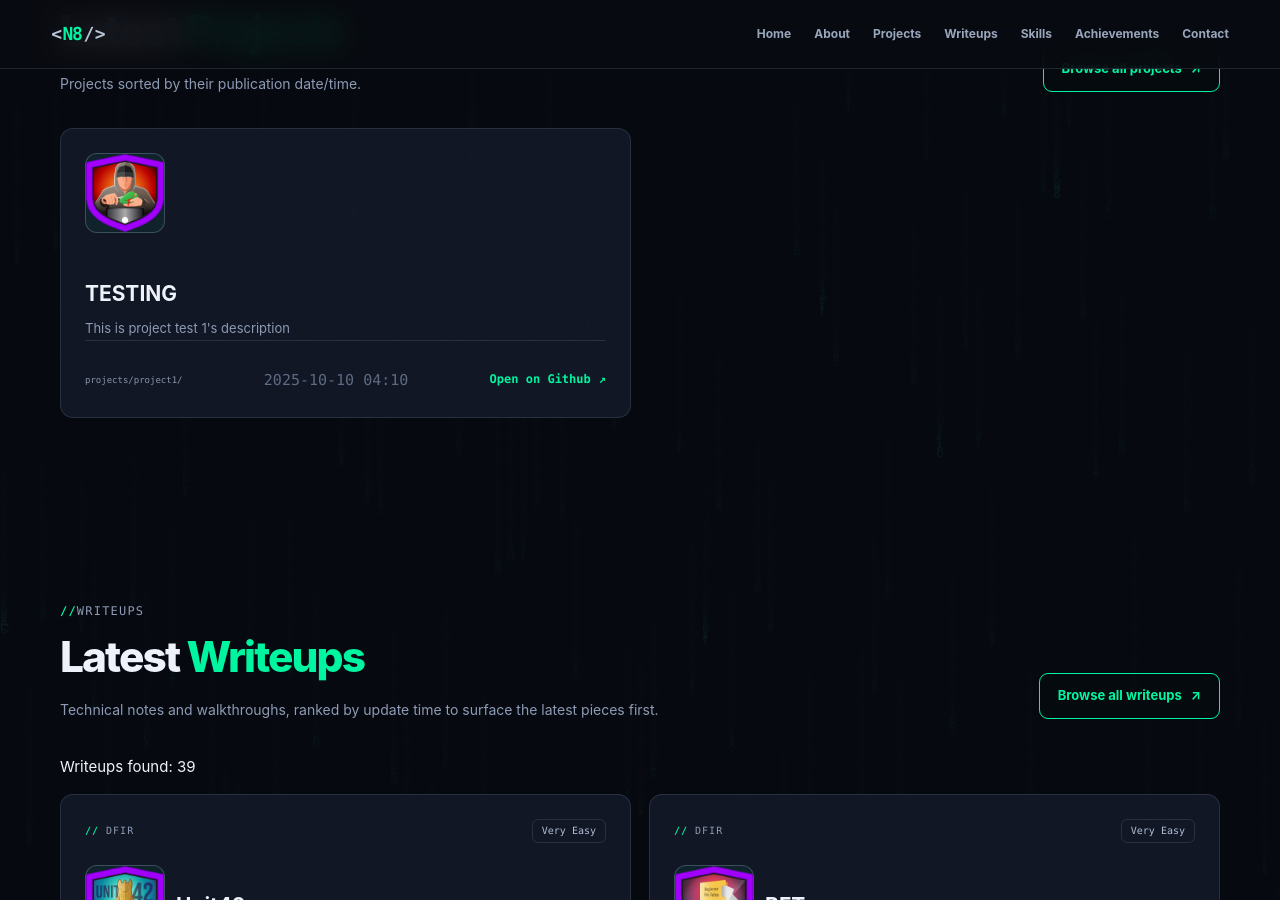
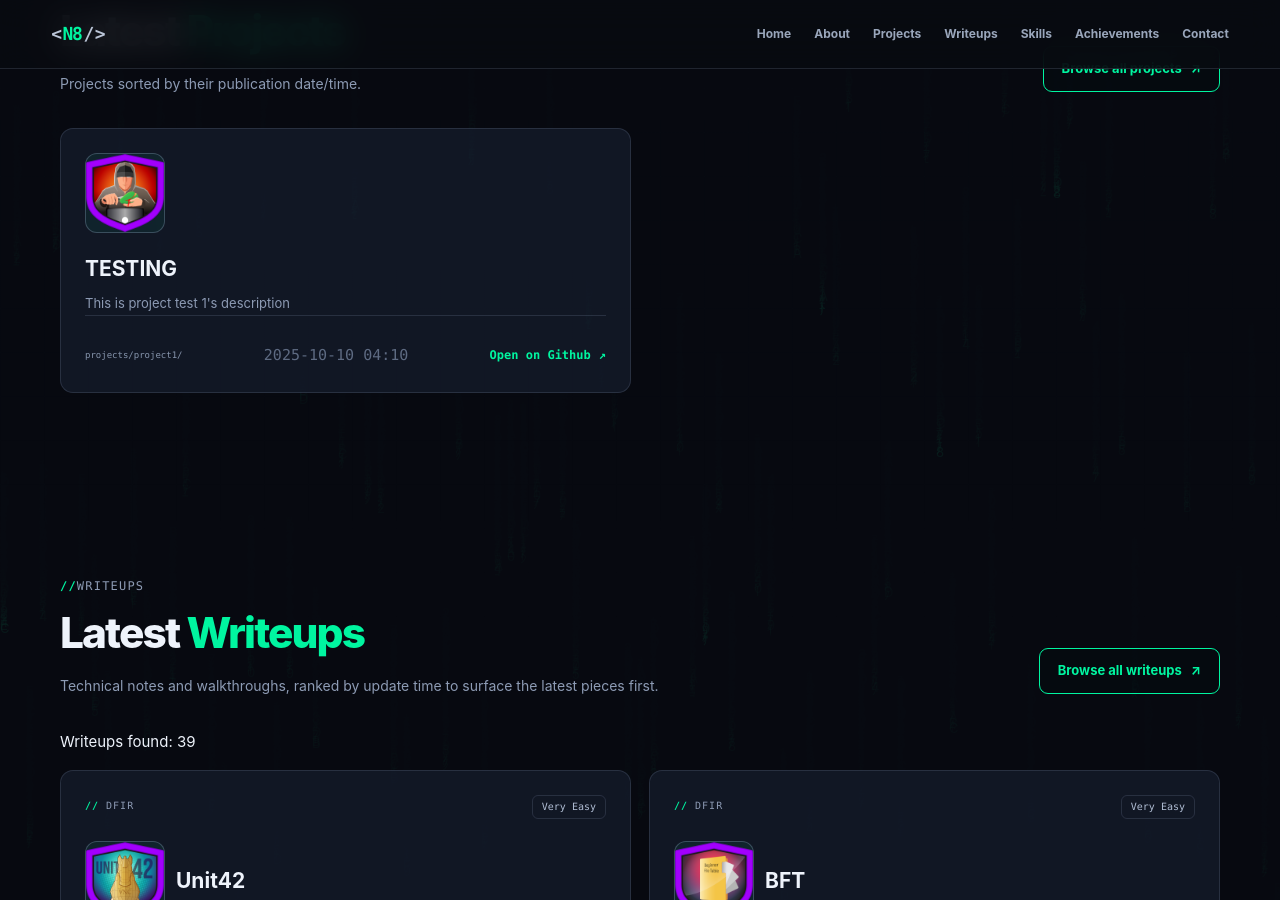
Before and after one commit to Ningen820/Ningen820.github.io, a Jekyll site: the page built from index.html, in a window 1280 px wide and 900 px high, scrolled down 2610 px. Built offline with Jekyll 4.4.1, drawn with Linux system fonts in a browser that asks for light colours.

Commit message:
Update index.html

```diff
--- a/index.html
+++ b/index.html
@@ -146,7 +146,7 @@ title: "Home — Ningen820"
   <div class="writeup-card-grid">
     {% for project in projects limit: projects_limit %}
     <a class="writeup-card spotlight" href="{{ writeup.url | relative_url }}">
-      {% if project.icon != blank %}<img class="writeup-card-thumb" src="{{ project.icon | relative_url }}" alt="" loading="lazy" onerror="this.style.display='none'">{% endif %}&nbsp;&nbsp;&nbsp;&nbsp;&nbsp;<h3><span>{{ project.title | escape }}</span></h3><p>{{ project.description | default: "Project" | escape }}</p>
+      {% if project.icon != blank %}<img class="writeup-card-thumb" src="{{ project.icon | relative_url }}" alt="" loading="lazy" onerror="this.style.display='none'">{% endif %}<h3><span>{{ project.title | escape }}</span></h3><p>{{ project.description | default: "Project" | escape }}</p>
       <div class="writeup-card-foot"><span class="project-folder">projects/{{project.redirect_url}}/</span><span>{{project.date | date: "%Y-%m-%d %H:%M"}}</span><span class="text-link">{{project.goto}}<span aria-hidden="true">↗</span></span></div>
     </a>
     {% endfor %}
```
